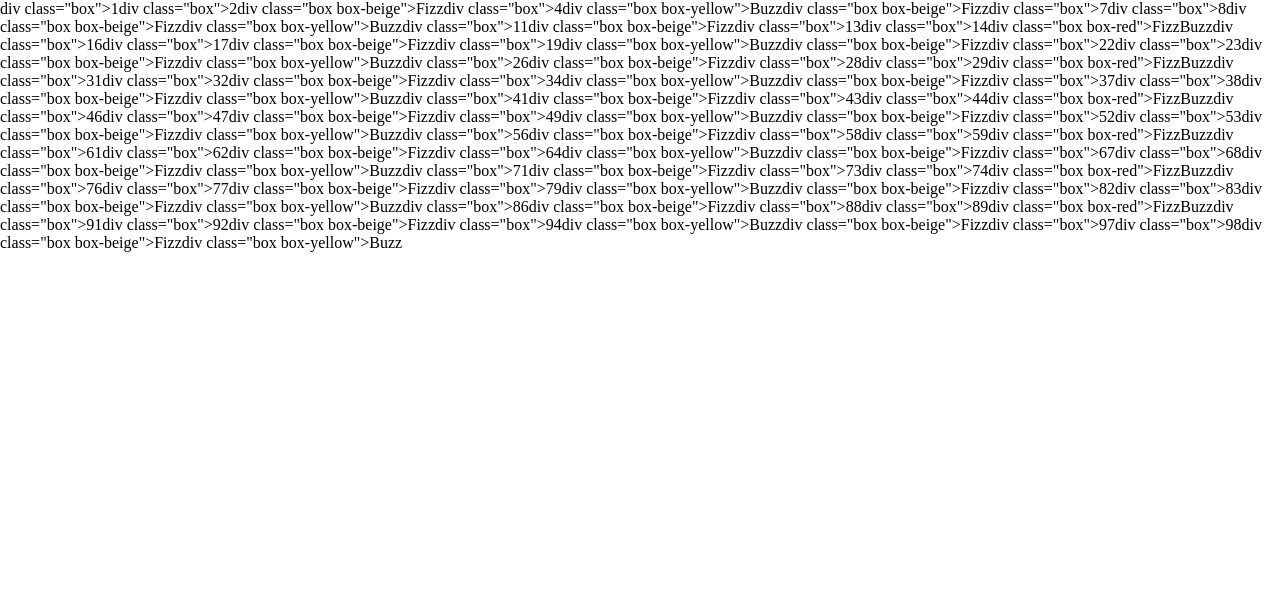
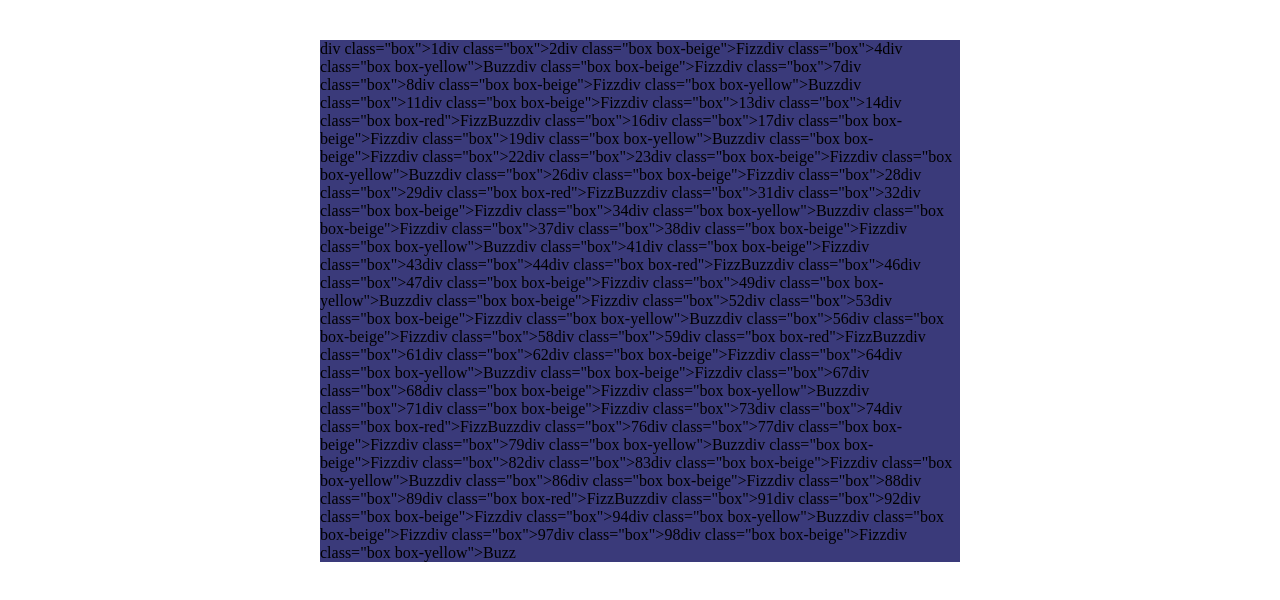
Before and after one commit to Alexbarile/js-fizzbuzz, a plain HTML site: page index.html in a window 1280 px wide. Drawn offline with Linux system fonts and the light colour scheme.

Commit message:
modifica classi in css

```diff
--- a/css/style.css
+++ b/css/style.css
@@ -3,3 +3,31 @@
     padding: 0;
     box-sizing: border-box;
 }
+
+.container{
+    background-color: rgb(58, 58, 122);
+    display: flex;
+    flex-wrap: wrap;
+    margin: 0 auto;
+    max-width: 640px;
+    margin-top: 40px;
+    justify-content: center;
+}
+
+.box{
+    width: 60px;
+    height: 60px;
+    background-color: rgb(136, 139, 232);
+}
+
+.box-red{
+    background-color: red;
+}
+
+.box-beige{
+    background-color: beige;
+}
+
+.box-yellow{
+    background-color: yellow;
+}
--- a/js/script.js
+++ b/js/script.js
@@ -3,34 +3,34 @@ const container = document.querySelector('.container');
 // CICLO FOR
 
 for(let i=1; i<=100; i++){
-    let element;
+    let box;
 
     // multipli di 3 e 5
 
-    if(i % 3 == 0 && i % 5 == 0){
+    if(i%3 == 0 && i%5 == 0){
         console.log('FizzBuzz');
-        element = `div class="box box-red">FizzBuzz</div>`;
+        box = `div class="box box-red">FizzBuzz</div>`;
     }
 
     // multipli di 3
 
-    else if(i % 3 == 0){
+    else if(i%3 == 0){
         console.log('Fizz');
-        element = `div class="box box-beige">Fizz</div>`;
+        box = `div class="box box-beige">Fizz</div>`;
     }
 
     // multipli di 5
 
-    else if(i % 5 == 0){
+    else if(i%5 == 0){
         console.log('Buzz');
-        element = `div class="box box-yellow">Buzz</div>`;
+        box = `div class="box box-yellow">Buzz</div>`;
     }
 
     else{
         console.log(i);
-        element = `div class="box">${i}</div>`;
+        box = `div class="box">${i}</div>`;
     }
 
-    container.innerHTML += element;
+    container.innerHTML += box;
 
 }
```
